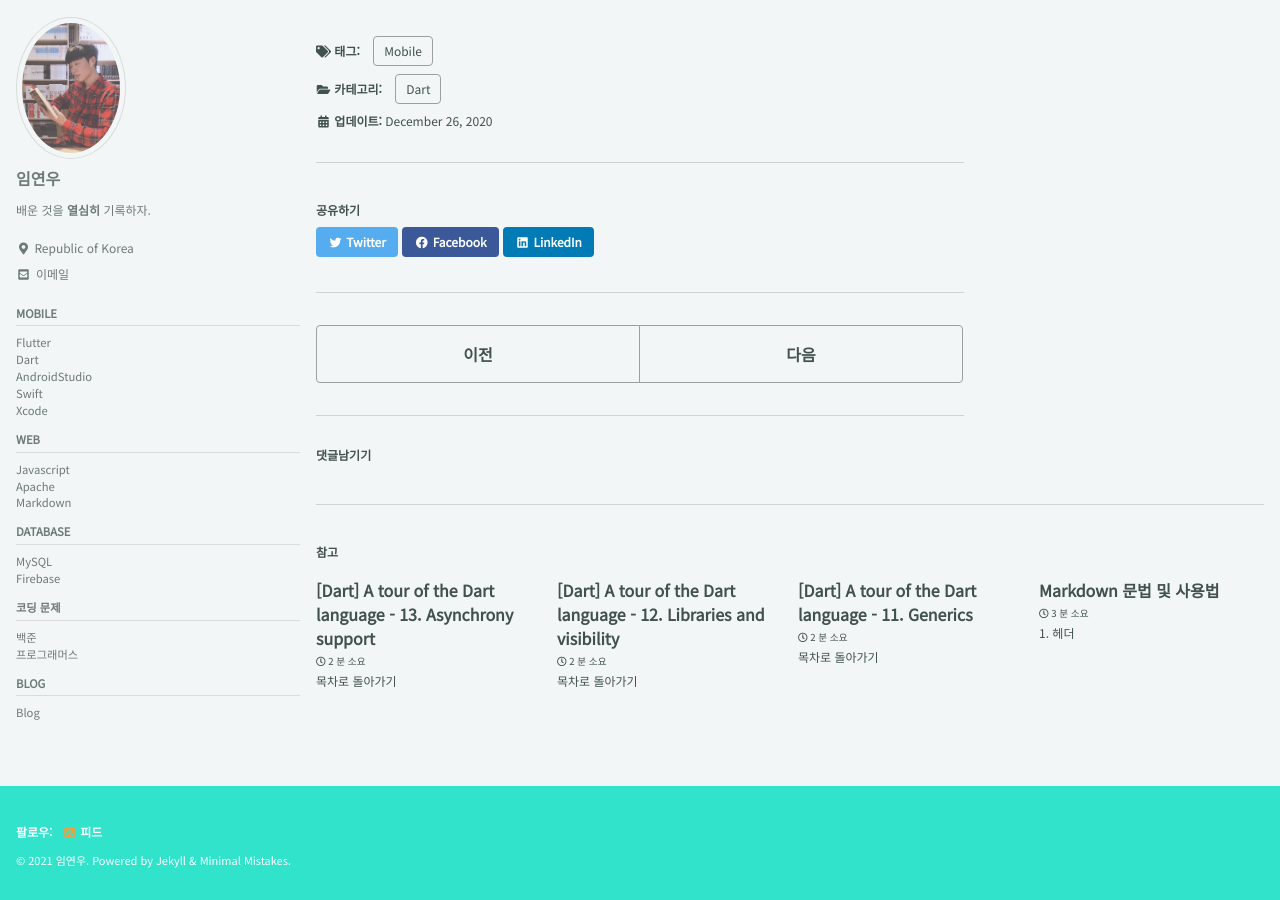
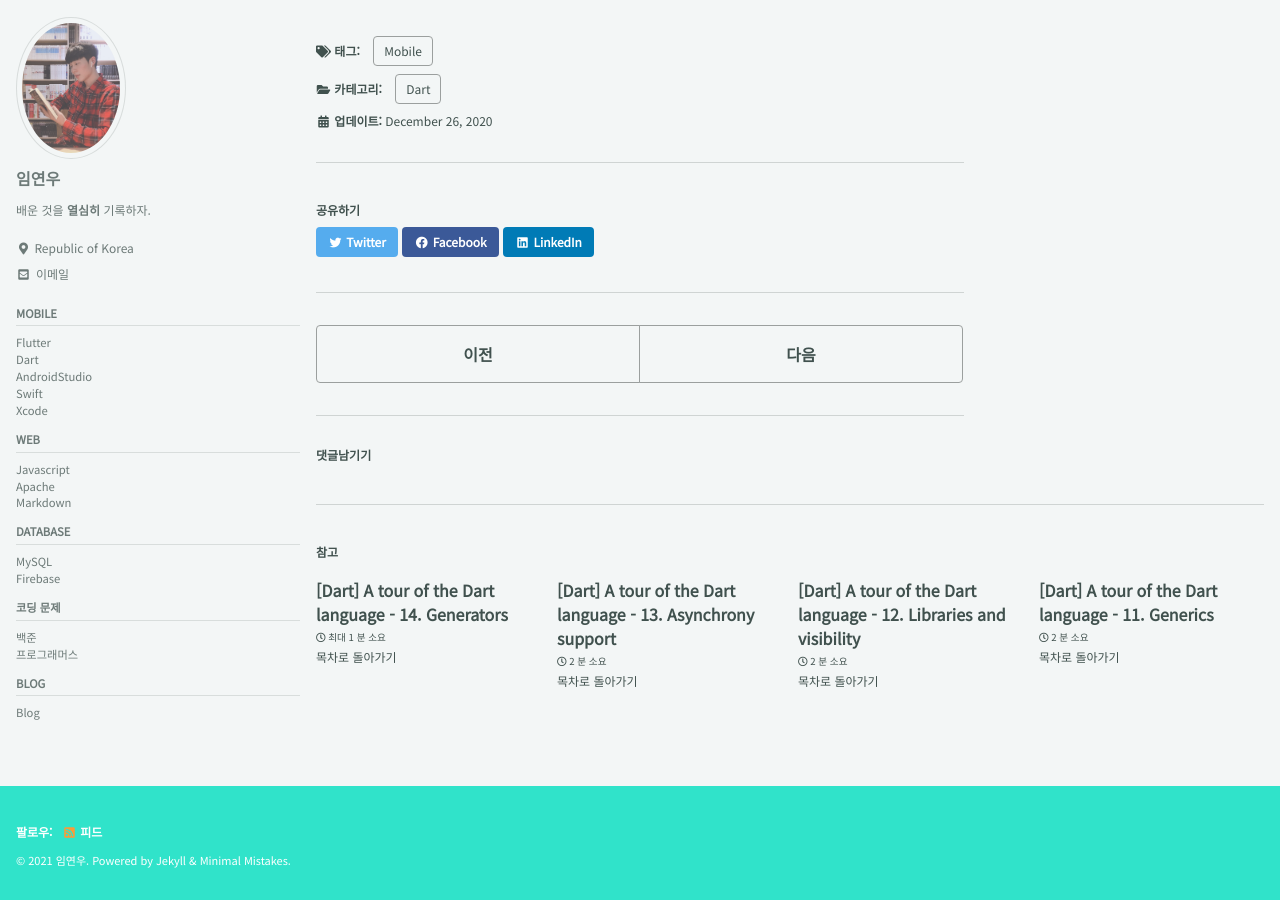
Before and after one commit to terry1213/terry1213.github.io, a Jekyll site: the page built from _posts/2020-12-26-a-tour-of-the-dart-language.md, in a window 1280 px wide and 900 px high, scrolled down 1034 px. Built offline with Jekyll 4.4.1, drawn with Linux system fonts in a browser that asks for light colours; cached includes are drawn as plain includes; comment, search, counter and statistics services are not loaded; some of the changed lines change nothing that is shown.

Commit message:
[CREATE] [Dart] A tour of the Dart language - 14. Generators

````diff
--- a/_posts/2020-12-26-a-tour-of-the-dart-language.md
+++ b/_posts/2020-12-26-a-tour-of-the-dart-language.md
@@ -27,7 +27,7 @@ Dart 공식 Docs의 [A tour of the Dart language](https://dart.dev/guides/langua
 11.  [Generics](/dart/darta-tour-of-the-dart-language-11-generics/)
 12.  [Libraries and visibility](/dart/dart-a-tour-of-the-dart-language-12-libraries-and-visibility/)
 13.  [Asynchrony support](/dart/dart-a-tour-of-the-dart-language-13-asynchrony-support/)
-14.  [~~Generators~~](http://)
+14.  [Generators](/dart/dart-a-tour-of-the-dart-language-14-generators/)
 15.  [~~Callable classes~~](http://)
 16.  [~~Isolates~~](http://)
 17.  [~~Typedefs~~](http://)
--- /dev/null
+++ b/_posts/2021-01-14-dart-a-tour-of-the-dart-language-14-generators.md
@@ -0,0 +1,44 @@
+---
+title: "[Dart] A tour of the Dart language - 14. Generators"
+categories:
+- Dart
+tags:
+- Mobile
+---
+
+[목차로 돌아가기](/dart/a-tour-of-the-dart-language/)
+
+# Generators
+generator 함수를 사용하면 일련의 값을 쉽게 생성할 수 있다. Dart는 두가지의 built-in generator 함수를 제공한다.
+
+* 동기식 generator: Iterable 오브젝트를 리턴.
+* 비동기식 generator: Stream 오브젝트를 리턴.
+
+동기식 generator 함수를 구현하기 위해서는, 함수의 본문(body)에 `sync*`를 붙이고 값을 전달하기 위해 `yield` statement를 사용한다.
+
+``` dart
+Iterable<int> naturalsTo(int n) sync* {
+  int k = 0;
+  while (k < n) yield k++;
+}
+```
+
+비동기식 generator 함수를 구현하기 위해서는, 함수의 본문(body)에 `async*`를 붙이고 값을 전달하기 위해 `yield` statement를 사용한다.
+
+``` dart
+Stream<int> asynchronousNaturalsTo(int n) async* {
+  int k = 0;
+  while (k < n) yield k++;
+}
+```
+
+generator가 재귀 함수라면 `yield*`를 사용해서 효율성을 높일 수 있다.
+
+``` dart
+Iterable<int> naturalsDownFrom(int n) sync* {
+  if (n > 0) {
+    yield n;
+    yield* naturalsDownFrom(n - 1);
+  }
+}
+```
````
